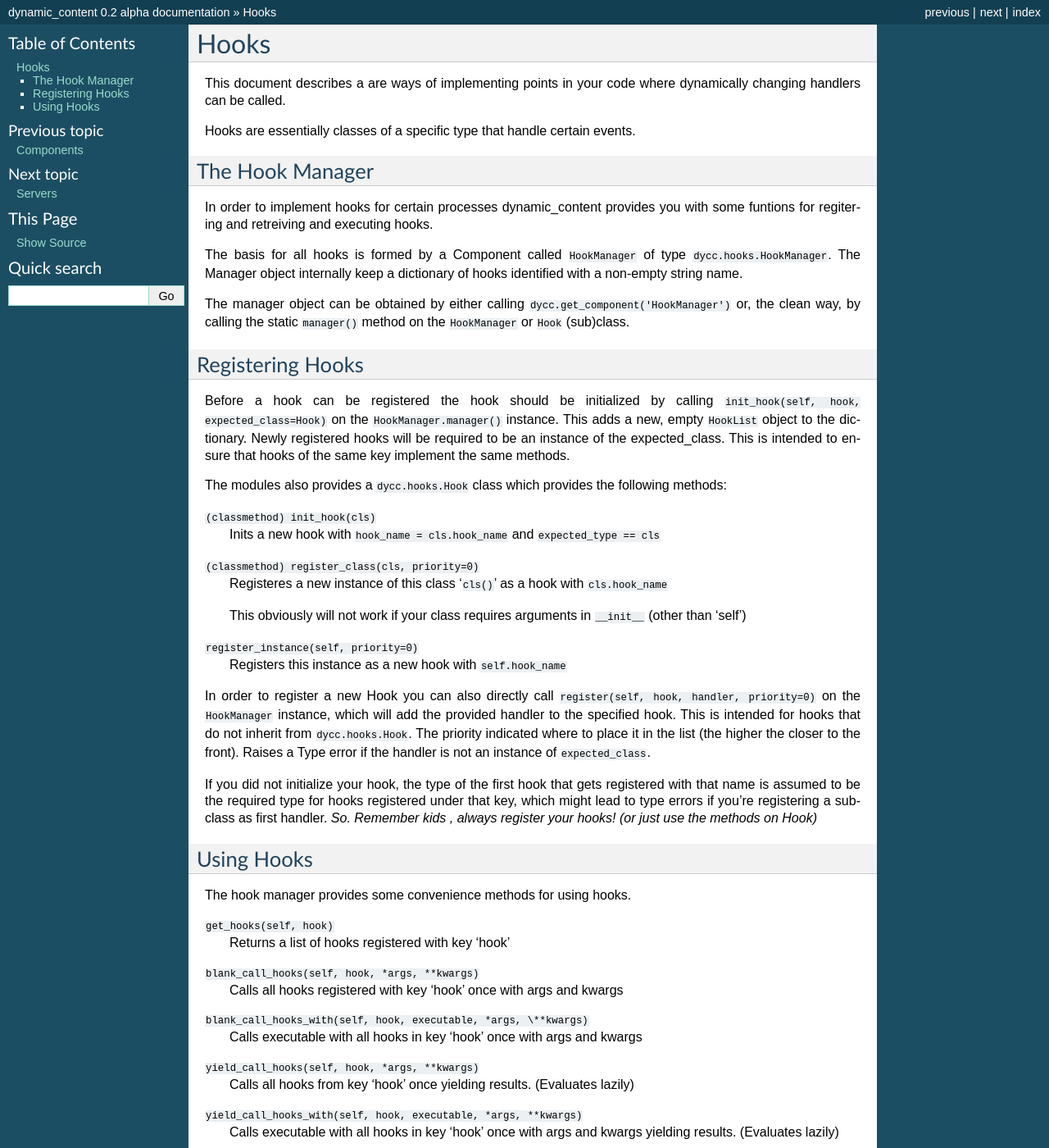
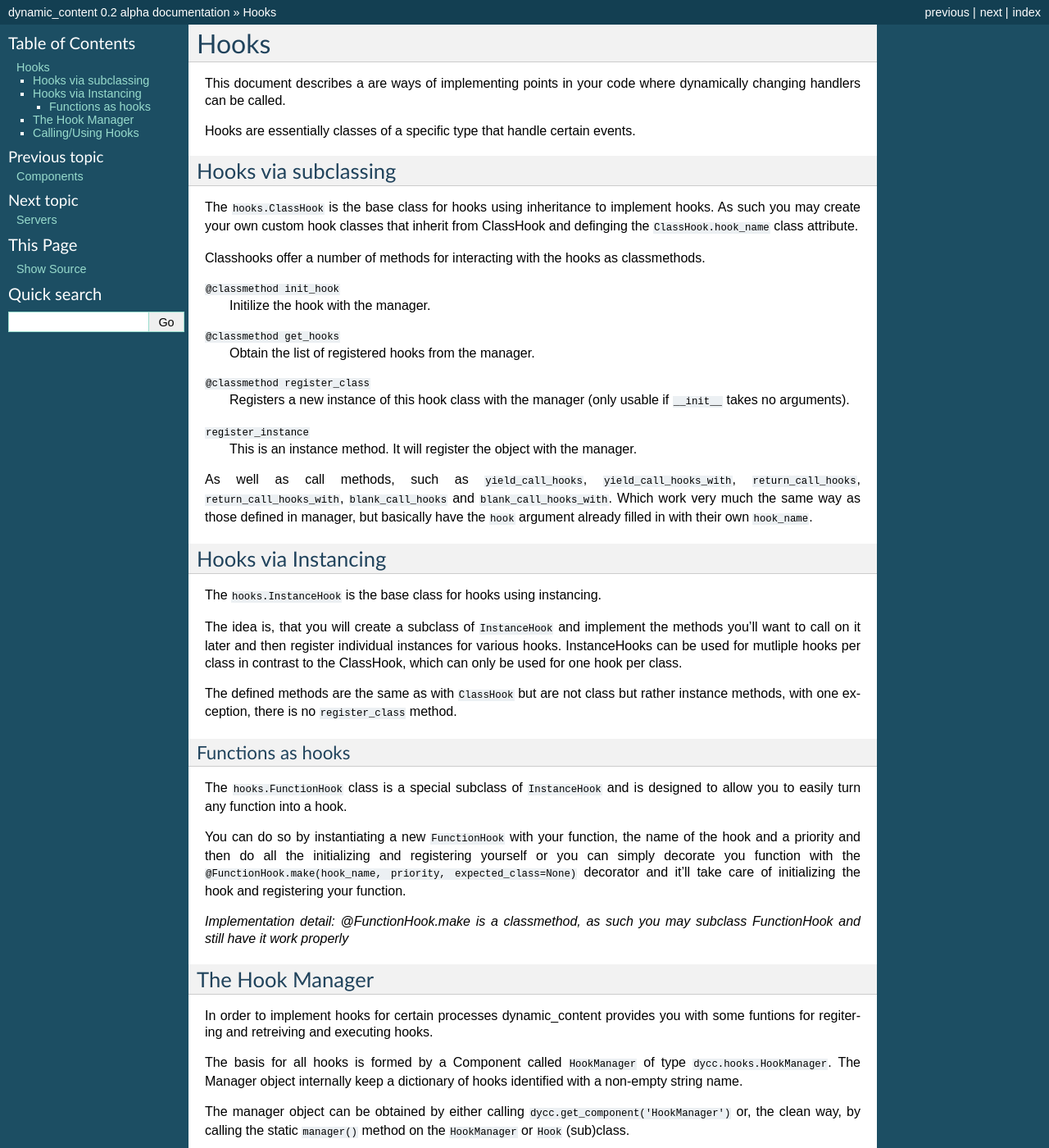
Before and after one commit to JustusAdam/dynamic_content_documentation, a Sphinx documentation site: the page built from source/hooks.rst, in a window 1280 px wide and 1400 px high. Shown: the whole window at 82% size. Built offline with Sphinx 7.4.7, drawn with Linux system fonts in a browser that asks for light colours; formulas are drawn with MathJax 3.

Commit message:
updating hook documentation

```diff
--- a/source/hooks.rst
+++ b/source/hooks.rst
@@ -4,6 +4,45 @@ Hooks
 This document describes a are ways of implementing points in your code where dynamically changing handlers can be called.
 
 Hooks are essentially classes of a specific type that handle certain events.
+
+Hooks via subclassing
+---------------------
+
+The ``hooks.ClassHook`` is the base class for hooks using inheritance to implement hooks. As such you may create your own custom hook classes that inherit from ClassHook and definging the ``ClassHook.hook_name`` class attribute.
+
+Classhooks offer a number of methods for interacting with the hooks as classmethods.
+
+``@classmethod init_hook``
+    Initilize the hook with the manager.
+
+``@classmethod get_hooks``
+    Obtain the list of registered hooks from the manager.
+
+``@classmethod register_class``
+    Registers a new instance of this hook class with the manager (only usable if ``__init__`` takes no arguments).
+
+``register_instance``
+    This is an instance method. It will register the object with the manager.
+
+As well as call methods, such as ``yield_call_hooks``, ``yield_call_hooks_with``, ``return_call_hooks``, ``return_call_hooks_with``, ``blank_call_hooks`` and ``blank_call_hooks_with``. Which work very much the same way as those defined in manager, but basically have the ``hook`` argument already filled in with their own ``hook_name``.
+
+Hooks via Instancing
+--------------------
+
+The ``hooks.InstanceHook`` is the base class for hooks using instancing.
+
+The idea is, that you will create a subclass of ``InstanceHook`` and implement the methods you'll want to call on it later and then register individual instances for various hooks. InstanceHooks can be used for mutliple hooks per class in contrast to the ClassHook, which can only be used for one hook per class.
+
+The defined methods are the same as with ``ClassHook`` but are not class but rather instance methods, with one exception, there is no ``register_class`` method.
+
+Functions as hooks
+^^^^^^^^^^^^^^^^^^
+
+The ``hooks.FunctionHook`` class is a special subclass of ``InstanceHook`` and is designed to allow you to easily turn any function into a hook.
+
+You can do so by instantiating a new ``FunctionHook`` with your function, the name of the hook and a priority and then do all the initializing and registering yourself or you can simply decorate you function with the ``@FunctionHook.make(hook_name, priority, expected_class=None)`` decorator and it'll take care of initializing the hook and registering your function.
+
+*Implementation detail: @FunctionHook.make is a classmethod, as such you may subclass FunctionHook and still have it work properly*
 
 The Hook Manager
 ----------------
@@ -14,29 +53,7 @@ The basis for all hooks is formed by a Component called ``HookManager`` of type
 
 The manager object can be obtained by either calling ``dycc.get_component('HookManager')`` or, the clean way, by calling the static ``manager()`` method on the ``HookManager`` or ``Hook`` (sub)class.
 
-Registering Hooks
------------------
-
-Before a hook can be registered the hook should be initialized by calling ``init_hook(self, hook, expected_class=Hook)`` on the ``HookManager.manager()`` instance. This adds a new, empty ``HookList`` object to the dictionary. Newly registered hooks will be required to be an instance of the expected_class. This is intended to ensure that hooks of the same key implement the same methods.
-
-The modules also provides a ``dycc.hooks.Hook`` class which provides the following methods:
-
-``(classmethod) init_hook(cls)``
-    Inits a new hook with ``hook_name = cls.hook_name`` and ``expected_type == cls``
-
-``(classmethod) register_class(cls, priority=0)``
-    Registeres a new instance of this class '``cls()``' as a hook with ``cls.hook_name``
-
-    This obviously will not work if your class requires arguments in ``__init__`` (other than 'self')
-
-``register_instance(self, priority=0)``
-    Registers this instance as a new hook with ``self.hook_name``
-
-In order to register a new Hook you can also directly call ``register(self, hook, handler, priority=0)`` on the ``HookManager`` instance, which will add the provided handler to the specified hook. This is intended for hooks that do not inherit from ``dycc.hooks.Hook``. The priority indicated where to place it in the list (the higher the closer to the front). Raises a Type error if the handler is not an instance of ``expected_class``.
-
-If you did not initialize your hook, the type of the first hook that gets registered with that name is assumed to be the required type for hooks registered under that key, which might lead to type errors if you're registering a subclass as first handler. *So. Remember kids , always register your hooks! (or just use the methods on Hook)*
-
-Using Hooks
+Calling/Using Hooks
 -----------
 
 The hook manager provides some convenience methods for using hooks.
--- a/source/module-node.rst
+++ b/source/module-node.rst
@@ -1,7 +1,7 @@
 Modules: node
 =============
 
-The node module provides an easy way of quickly creating new pages with concise look. It bases on a few templates usually defined in the themes.
+The node module provides an easy way of quickly creating new pages with concise look. Its bases on a few templates usually defined in the themes.
 
 Node pages can be created and edited purely in the web interface.
 
```
